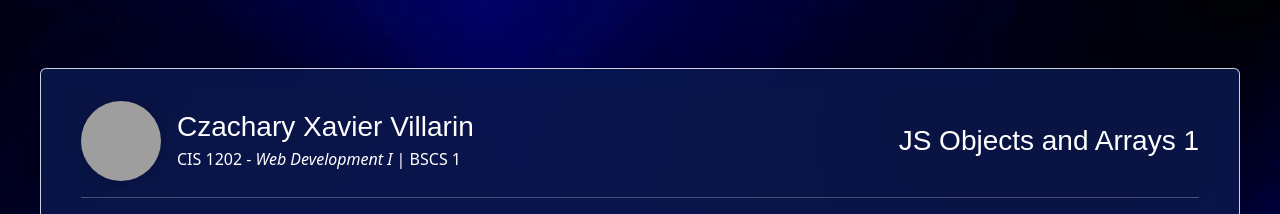
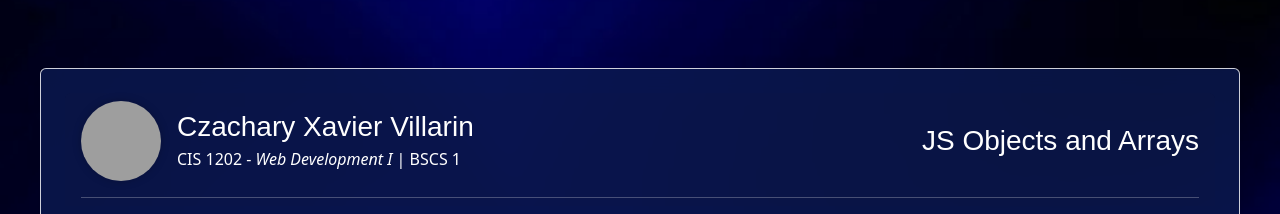
Before and after one commit to ccxavi/JSobjectsandarrays_Villarin, a plain HTML site: page index.html in a window 1280 px wide. Shown: the top 214 px of the page. Drawn offline with nearby package versions, Linux system fonts and the light colour scheme; grey boxes are pictures that could not be loaded; a web font is replaced by a local one.

Commit message:
Add files via upload

```diff
--- a/index.html
+++ b/index.html
@@ -3,7 +3,7 @@
   <head>
     <meta charset="UTF-8" />
     <meta name="viewport" content="width=device-width, initial-scale=1.0" />
-    <title>JS Objects and Arrays 1 | Villarin</title>
+    <title>JS Objects and Arrays | Villarin</title>
     <link rel="stylesheet" href="./styles/global.css" />
     <link
       href="https://cdn.jsdelivr.net/npm/bootstrap@5.3.3/dist/css/bootstrap.min.css"
@@ -38,7 +38,7 @@
                 </p>
               </div>
             </div>
-            <h3 class="mb-0">JS Objects and Arrays 1</h3>
+            <h3 class="mb-0">JS Objects and Arrays</h3>
           </div>
           <hr class="mt-3 mb-0" />
         </div>
```
